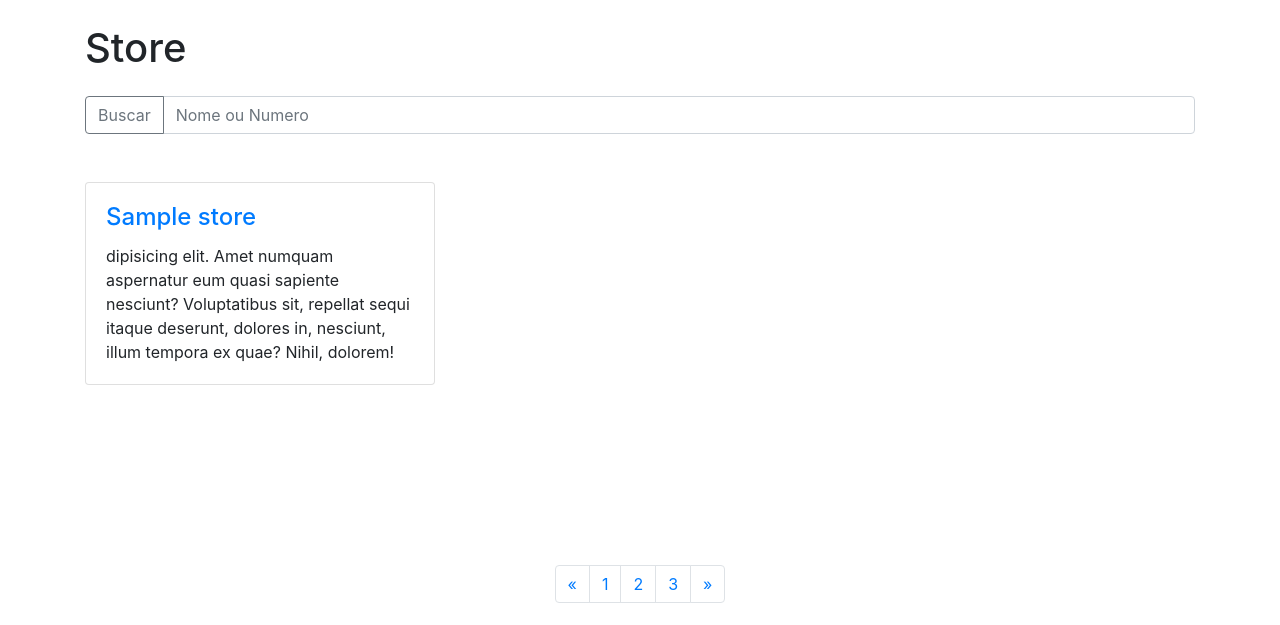
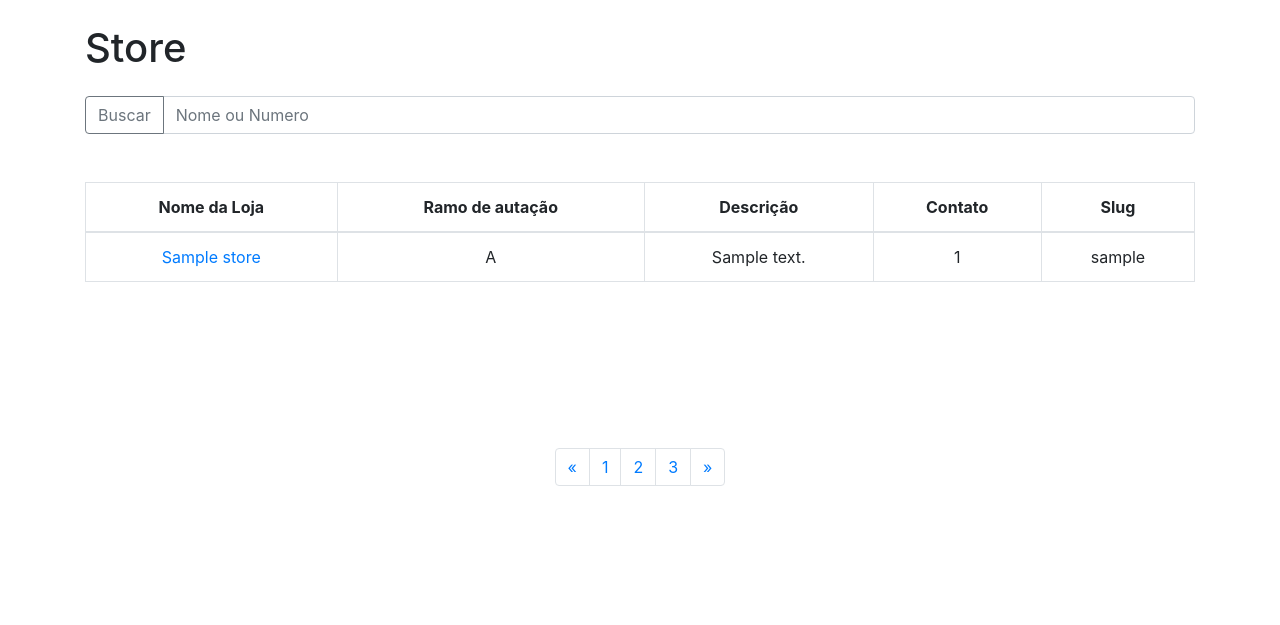
Before and after one commit to eltonjncorreia/estabelecimentos, a Django app: template conceptus/core/templates/core/dashboard.html in a window 1280 px wide. Shown: the part 56-681 px from the top of the page. Run offline with Django 3.2, Linux system fonts and the light colour scheme; the template is opened without the code that fills it: values that come from a table or form of the project are taken from there, others are empty; tables that the repository leaves empty hold one stand-in row (values such as "Sample post"); parts of the project's set-up code (start-up, migrations or seed data) failed here and were passed over; some libraries are stand-ins or nearby versions.

Commit message:
exibir em forma de tabela

```diff
--- a/conceptus/core/templates/core/dashboard.html
+++ b/conceptus/core/templates/core/dashboard.html
@@ -39,22 +39,43 @@
 
 <div class="row">
 
+  <div class="col-lg text-center">
+
+    <div class="panel-body">
+      <div class="table-responsive">
+        <table class="table table-bordered">
+          <thead>
+          <tr>
+            <th scope="col">Nome da Loja</th>
+            <th scope="col">Ramo de autação</th>
+            <th scope="col">Descrição</th>
+            <th scope="col">Contato</th>
+            <th scope="col">Slug</th>
+
+          </tr>
+          </thead>
+
           {% for store in stores %}
 
-  <div class="col-lg-4 col-sm-6 portfolio-item">
-    <div class="card h-100">
-      <!--<a href="#"><img class="card-img-top" src="http://placehold.it/700x400" alt=""></a>-->
-      <div class="card-body">
-        <h4 class="card-title">
-          <a href="">{{ store.nome }}</a>
-        </h4>
-        <p class="card-text">dipisicing elit. Amet numquam aspernatur eum quasi sapiente nesciunt? Voluptatibus sit, repellat sequi itaque deserunt, dolores in, nesciunt, illum tempora ex quae? Nihil, dolorem!</p>
+            <tbody>
+              <tr>
+                <td><a href="{% url 'core:detail' store.slug %}">{{ store.nome }}</a></td>
+                <td>{{ store.ramo_atuacao }}</td>
+                <td>{{ store.descricao }}</td>
+                <td>{{ store.contato }}</td>
+                <td>{{ store.slug }}</td>
+
+              </tr>
+
+            </tbody>
+          {% endfor %}
+        </table>
       </div>
-    </div>
+      <!-- /.table-responsive -->
     </div>
 
-  {% endfor %}
-
+    <!-- /.panel-body -->
+  </div>
 </div>
 <!-- /.row -->
 
```
Lines whose indentation alone changed are shown as unchanged.
